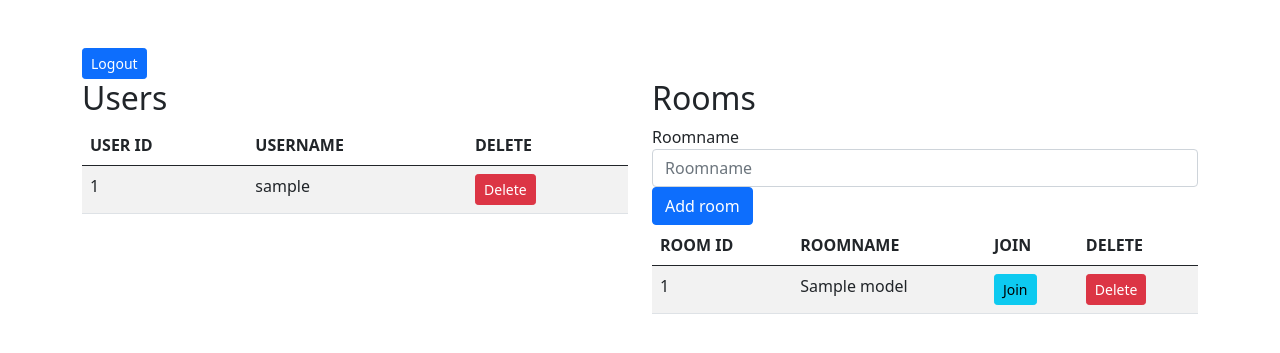
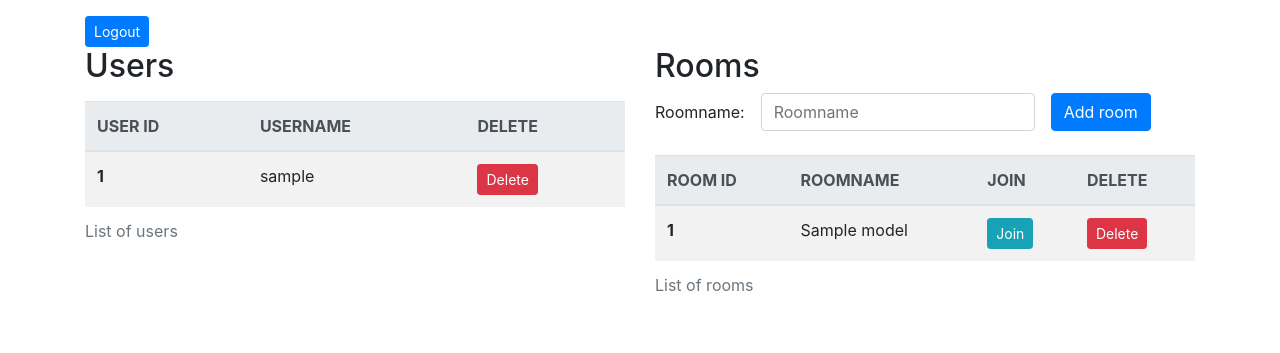
Before and after one commit to WilliamNerem/DatanettverkOblig2, a Flask app: page /api/rooms in a window 1280 px wide. Shown: the top 353 px of the page. Run offline with Flask 2, Linux system fonts and the light colour scheme; tables that the repository leaves empty hold one stand-in row (values such as "Sample post"); some libraries are stand-ins or nearby versions.

Commit message:
Auto stash before merge of "master" and "origin/master"

```diff
--- a/templates/index.html
+++ b/templates/index.html
@@ -2,16 +2,16 @@
 <html lang="en">
 
 <head>
-    <meta charset="UTF-8">
+    <meta charset="utf-8">
+    <meta name="viewport" content="width=device-width, initial-scale=1, shrink-to-fit=no">
     <meta http-equiv="X-UA-Compatible" content="IE=edge">
-    <meta name="viewport" content="width=device-width, initial-scale=1.0">
     <title>Document</title>
-    <link href="https://cdn.jsdelivr.net/npm/bootstrap@5.0.0-beta3/dist/css/bootstrap.min.css" rel="stylesheet"
-        integrity="sha384-eOJMYsd53ii+scO/bJGFsiCZc+5NDVN2yr8+0RDqr0Ql0h+rP48ckxlpbzKgwra6" crossorigin="anonymous">
+    <link rel="stylesheet" href="https://maxcdn.bootstrapcdn.com/bootstrap/4.0.0/css/bootstrap.min.css"
+        integrity="sha384-Gn5384xqQ1aoWXA+058RXPxPg6fy4IWvTNh0E263XmFcJlSAwiGgFAW/dAiS6JXm" crossorigin="anonymous">
 </head>
 
 <body>
-    <div class="container mt-5">
+    <div class="container mt-3">
         <form action="/">
             <button class="btn btn-primary btn-sm" type="submit">Logout</button>
         </form>
@@ -20,7 +20,8 @@
                 <h2>
                     Users
                 </h2>
-                <table class="table table-striped">
+                <table class="table table-striped mt-3">
+                    <caption>List of users</caption>
                     <thead class="thead-light">
                         <tr>
                             <th scope="col">USER ID</th>
@@ -28,10 +29,10 @@
                             <th scope="col">DELETE</th>
                         </tr>
                     </thead>
-                    {% for item in uservalues %}
                     <tbody>
+                        {% for item in uservalues %}
                         <tr>
-                            <td>{{item.user_id}}</td>
+                            <th scope="row">{{item.user_id}}</th>
                             <td>{{item.username}}</td>
                             <td>
                                 <form action="/api/user/{{item.user_id}}">
@@ -39,22 +40,25 @@
                                 </form>
                             </td>
                         </tr>
+                        {% endfor %}
                     </tbody>
-                    {% endfor %}
                 </table>
             </div>
             <div class="col-sm">
                 <h2>
                     Rooms
                 </h2>
-                <form action="/api/rooms" method="POST">
-                    <div class="form-group">
-                        <label for="roomname">Roomname</label>
-                        <input type="text" class="form-control" name="roomname" id="roomname" placeholder="Roomname">
+                <form action="/api/rooms" method="POST" class="form-inline">
+                    <div class="form-group mb-2"><span>Roomname:</span></div>
+                    <div class="form-group mx-sm-3 mb-2">
+                        <label for="roomname" class="sr-only">Roomname</label>
+                        <input type="text" class="form-control" name="roomname" id="roomname"
+                            placeholder="Roomname">
                     </div>
-                    <button class="btn btn-primary" type="submit">Add room</button>
+                    <button class="btn btn-primary mb-2" type="submit">Add room</button>
                 </form>
-                <table class="table table-striped">
+                <table class="table table-striped mt-3">
+                    <caption>List of rooms</caption>
                     <thead class="thead-light">
                         <tr>
                             <th scope="col">ROOM ID</th>
@@ -63,10 +67,10 @@
                             <th scope="col">DELETE</th>
                         </tr>
                     </thead>
-                    {% for item in roomvalues %}
                     <tbody>
+                        {% for item in roomvalues %}
                         <tr>
-                            <td>{{item.room_id}}</td>
+                            <th scope="row">{{item.room_id}}</th>
                             <td>{{item.roomname}}</td>
                             <td>
                                 <form action="/api/room/{{item.room_id}}">
@@ -79,8 +83,8 @@
                                 </form>
                             </td>
                         </tr>
+                        {% endfor %}
                     </tbody>
-                    {% endfor %}
                 </table>
             </div>
         </div>
```
